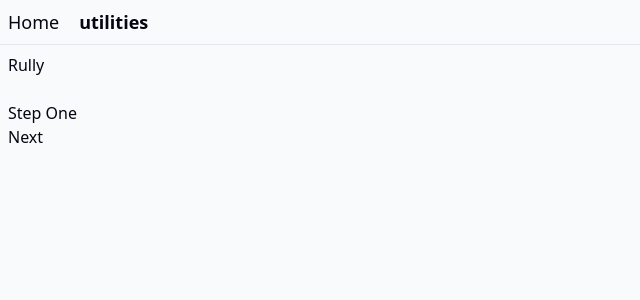
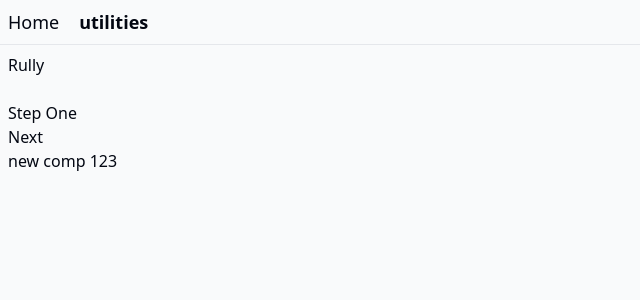
Before and after one commit to rully-saputra15/fe-experiment, a React (Vite) app: page /utilities in a window 1280 px wide. Shown: the top 300 px of the page, without its empty margins (0-640 px from the left). Built offline with nearby package versions, Linux system fonts and the light colour scheme.

Commit message:
feat: add with loading

```diff
--- /dev/null
+++ b/src/pages/utilities/HOCs/withLoading.tsx
@@ -0,0 +1,10 @@
+import React from "react";
+
+const withLoading =
+  (Component: React.ComponentType<{ userId: string }>) => (userId: string) => {
+    return (props: any) => {
+      return <Component {...props} userId={userId} />;
+    };
+  };
+
+export default withLoading;
--- a/src/pages/utilities/index.tsx
+++ b/src/pages/utilities/index.tsx
@@ -6,6 +6,7 @@ import worker from "../../app.worker";
 import CurrentUserLoader from "./ContainerComponentPatternBlocks/CurrentUserLoader";
 import UserInfo from "./ContainerComponentPatternBlocks/UserInfo";
 import Onboarding from "./OnboardingComponent/Onboarding";
+import withLoading from "./HOCs/withLoading";
 
 type StepProps = {
   goToNext?: (data: Record<string, string>) => void;
@@ -38,6 +39,13 @@ const StepThree = ({ goToNext = defaultGoToNext }: StepProps) => {
     </>
   );
 };
+
+/** HOCS */
+const NewComp = ({ userId }: { userId: string }) => {
+  return <div>new comp {userId}</div>;
+};
+
+const NewCompWithUserId = withLoading(NewComp)("123");
 const UtilitiesPage = () => {
   const [users, setUsers] = React.useState<Array<User>>([]);
   const [isLoading, setIsLoading] = React.useState(false);
@@ -81,6 +89,7 @@ const UtilitiesPage = () => {
         <StepTwo />
         <StepThree />
       </Onboarding>
+      <NewCompWithUserId />
       <br />
       {/* <button onClick={handleSort}>Sort</button> */}
       {/* {isLoading && <p>Loading...</p>}
--- a/src/routeTree.gen.ts
+++ b/src/routeTree.gen.ts
@@ -1,12 +1,12 @@
-/* prettier-ignore-start */
-
 /* eslint-disable */
 
 // @ts-nocheck
 
 // noinspection JSUnusedGlobalSymbols
 
-// This file is auto-generated by TanStack Router
+// This file was automatically generated by TanStack Router.
+// You should NOT make any changes in this file as it will be overwritten.
+// Additionally, you should also exclude this file from your linter and/or formatter to prevent it from being checked or modified.
 
 // Import Routes
 
@@ -17,11 +17,13 @@ import { Route as IndexImport } from './routes/index'
 // Create/Update Routes
 
 const UtilitiesRoute = UtilitiesImport.update({
+  id: '/utilities',
   path: '/utilities',
   getParentRoute: () => rootRoute,
 } as any)
 
 const IndexRoute = IndexImport.update({
+  id: '/',
   path: '/',
   getParentRoute: () => rootRoute,
 } as any)
@@ -88,8 +90,6 @@ export const routeTree = rootRoute
   ._addFileChildren(rootRouteChildren)
   ._addFileTypes<FileRouteTypes>()
 
-/* prettier-ignore-end */
-
 /* ROUTE_MANIFEST_START
 {
   "routes": {
```
Also changed, not shown: 2 other files (tests, documents, lock files or other folders).
